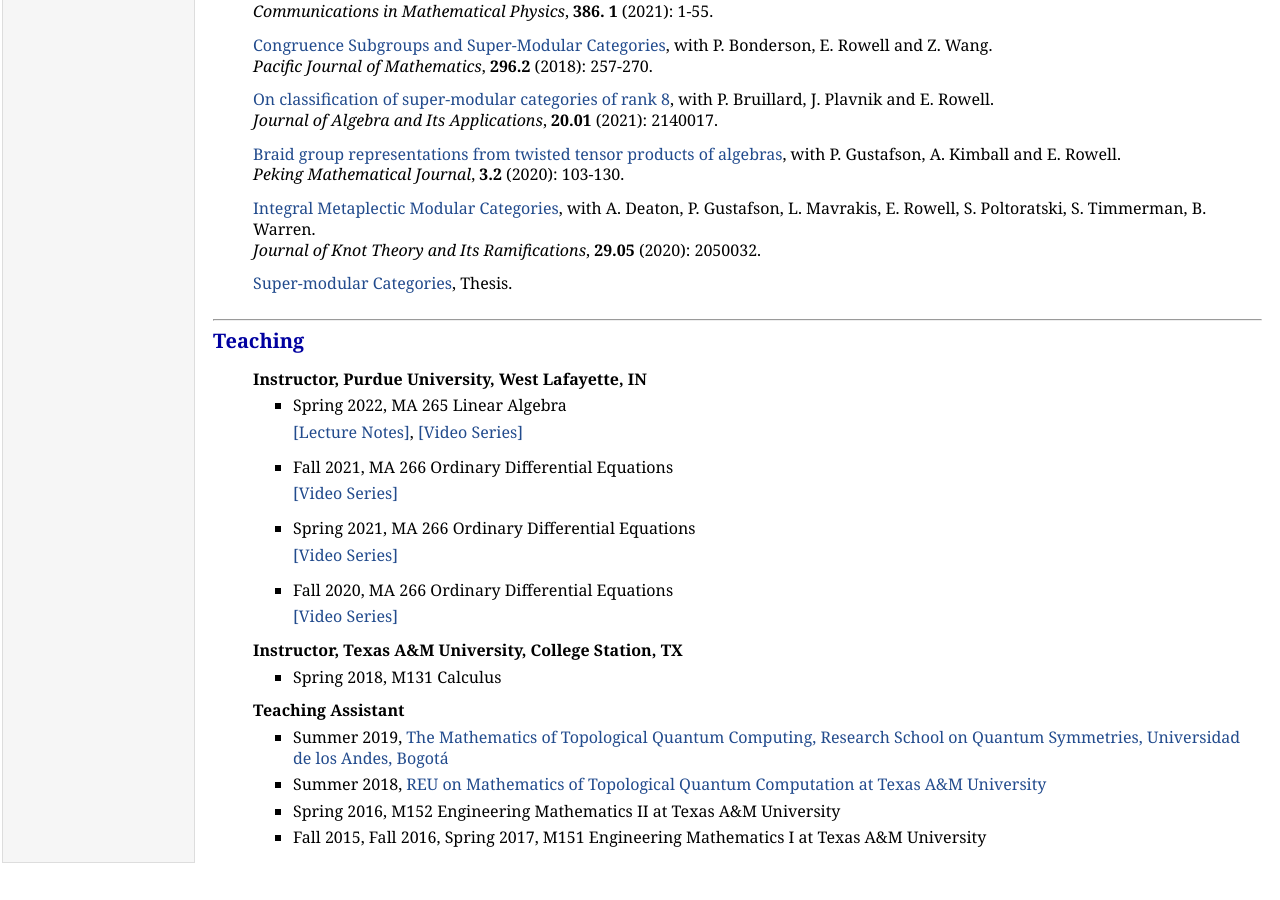
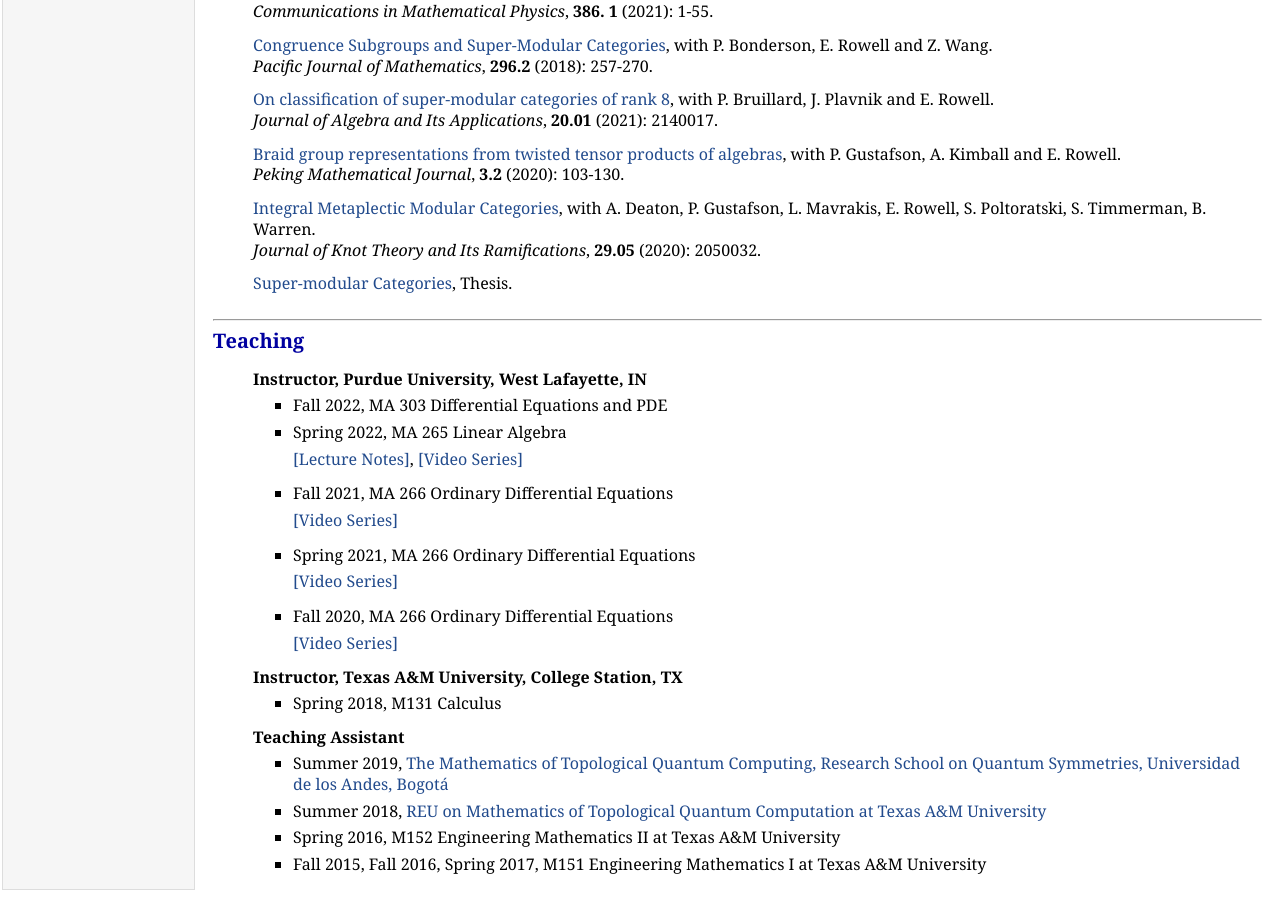
Before and after one commit to zhangqing2513/zhangqing2513.github.io, a Jekyll site: the page index.html, which Jekyll copies as it is, in a window 1280 px wide and 900 px high, scrolled down 806 px. Built offline with Jekyll 4.4.1, drawn with Linux system fonts in a browser that asks for light colours; before the commit the page ends 1679 px from its top, so only the background shows below that.

Commit message:
Update index.html

```diff
--- a/index.html
+++ b/index.html
@@ -117,6 +117,8 @@
              <ul>
                 <p> <span style="font-size: 100%"> <strong>Instructor, Purdue University, West Lafayette, IN</strong> </p>
             <ul>
+                  <li><p> Fall 2022, MA 303 Differential Equations and PDE</p>
+                 <p></li>
               <li><p> Spring 2022, MA 265 Linear Algebra  </p>
                   <a href="https://zhangqing2513.github.io/Spring2022MA265/Table%20of%20Contents.html" target="_blank">  [Lecture Notes]</a>,
               <a href="https://youtube.com/playlist?list=PLMNQRMtXXp71A64b491pBp8IhQCyNGCcI" target="_blank">  [Video Series]</a>
```
